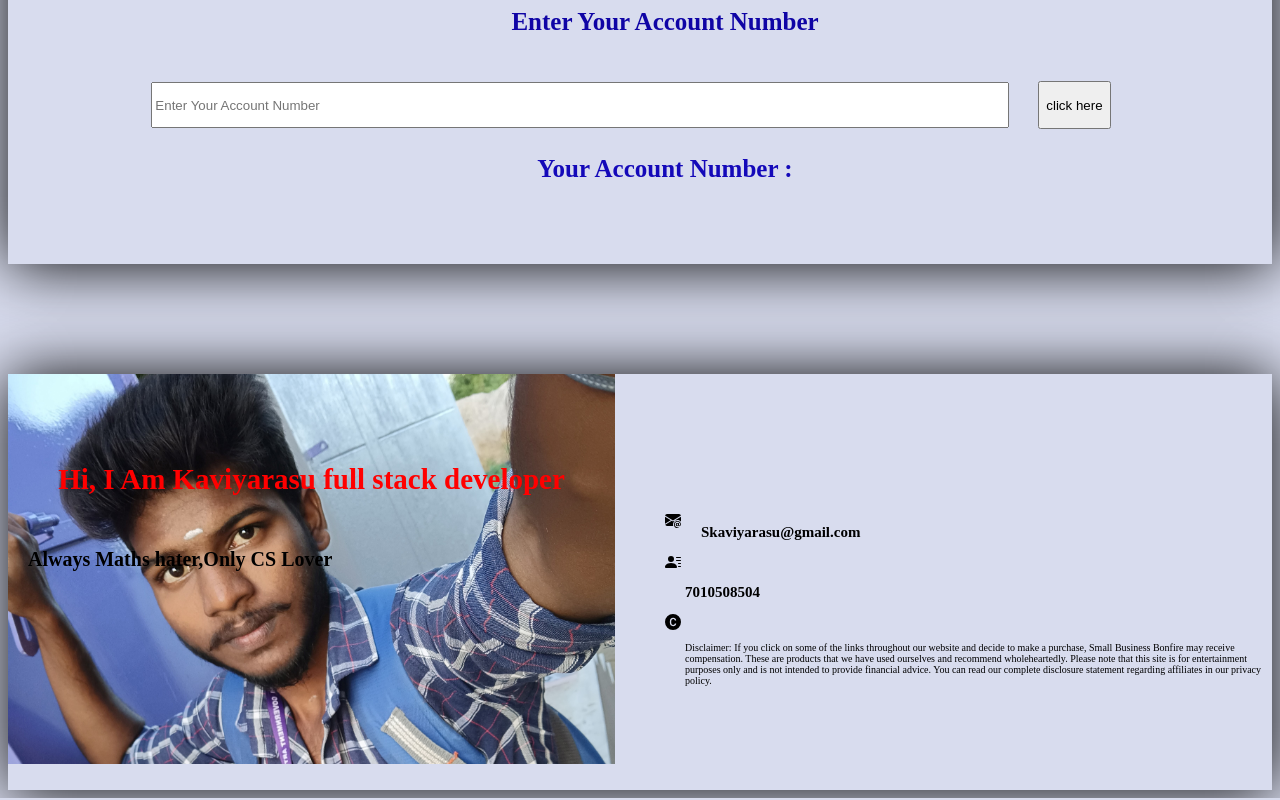
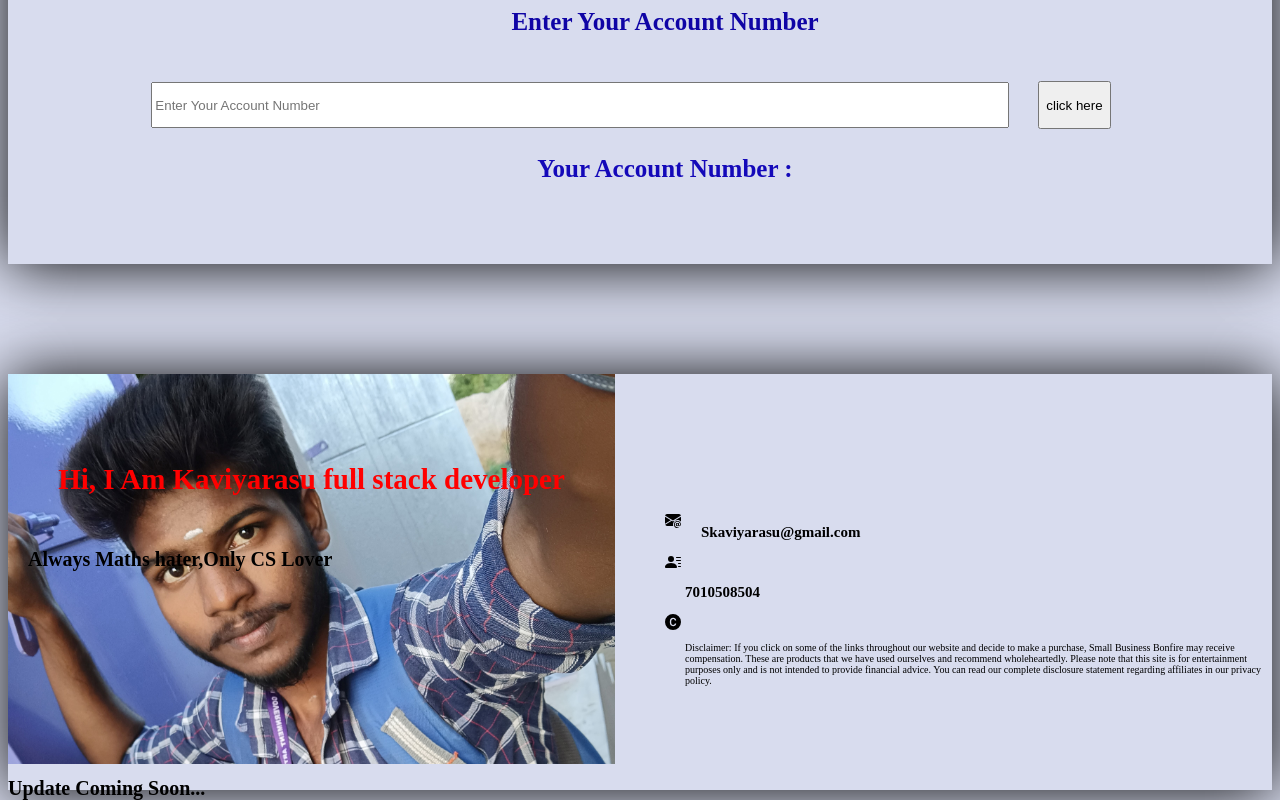
Before and after one commit to kaviyarasu7904s/last-final, a plain HTML site: page index.html in a window 1280 px wide. Shown: the part 3209-4009 px from the top of the page. Drawn offline with Linux system fonts and the light colour scheme.

Commit message:
1st update

```diff
--- a/index.html
+++ b/index.html
@@ -109,6 +109,7 @@
                 </div>
             </div>
         </div>
+        <h1 class="update"> Update Coming Soon...</h1>
     </footer>
     <script src="bus.js"></script>
 </body>
```
